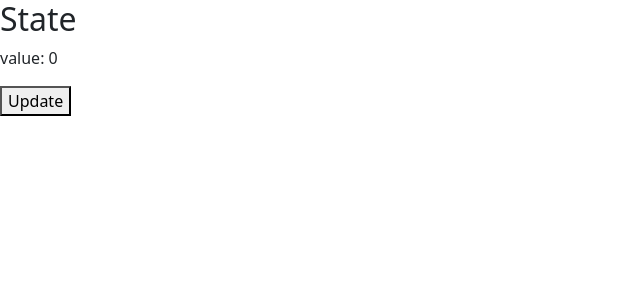
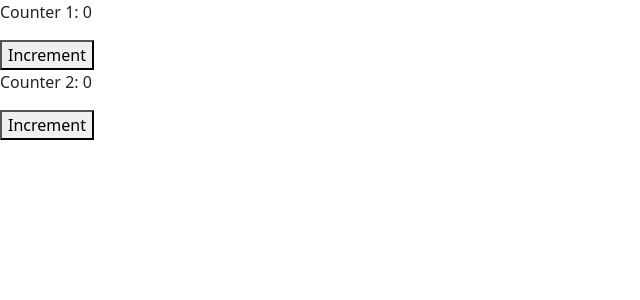
Before and after one commit to mern-trainer/ADARSH-BATCH, a React (Vite) app in the folder ReactJS/app/: page /state in a window 1280 px wide. Shown: the top 300 px of the page, without its empty margins (0-640 px from the left). Built offline with nearby package versions, Linux system fonts and the light colour scheme.

Commit message:
multiple state values

```diff
--- a/ReactJS/app/src/pages/State.jsx
+++ b/ReactJS/app/src/pages/State.jsx
@@ -17,16 +17,41 @@ import { useState } from "react"
 
 const State = () => {
 
-    const [counter, setCounter] = useState(0);
+    // const [counter, setCounter] = useState(0);
 
-    const handleUpdate = () => {
-        setCounter(state => state + 1);
+    // const handleUpdate = () => {
+    //     setCounter(state => state + 1);
+    // }
+
+    // return <div>
+    //     <h2>State</h2>
+    //     <p>value: {counter}</p>
+    //     <button onClick={handleUpdate}>Update</button>
+    // </div>
+
+    const [counters, setCounters] = useState({ one: 0, two: 0 });
+
+    const IncrementOne = () => {
+        setCounters({ ...counters, one: counters.one + 1 });
+    }
+
+    const IncrementTwo = () => {
+        setCounters({ ...counters, two: counters.two + 1 });
     }
 
     return <div>
-        <h2>State</h2>
-        <p>value: {counter}</p>
-        <button onClick={handleUpdate}>Update</button>
+        <div>
+            <p>Counter 1: {counters.one}</p>
+            <div>
+                <button onClick={IncrementOne}>Increment</button>
+            </div>
+        </div>
+        <div>
+            <p>Counter 2: {counters.two}</p>
+            <div>
+                <button onClick={IncrementTwo}>Increment</button>
+            </div>
+        </div>
     </div>
 }
 
```
